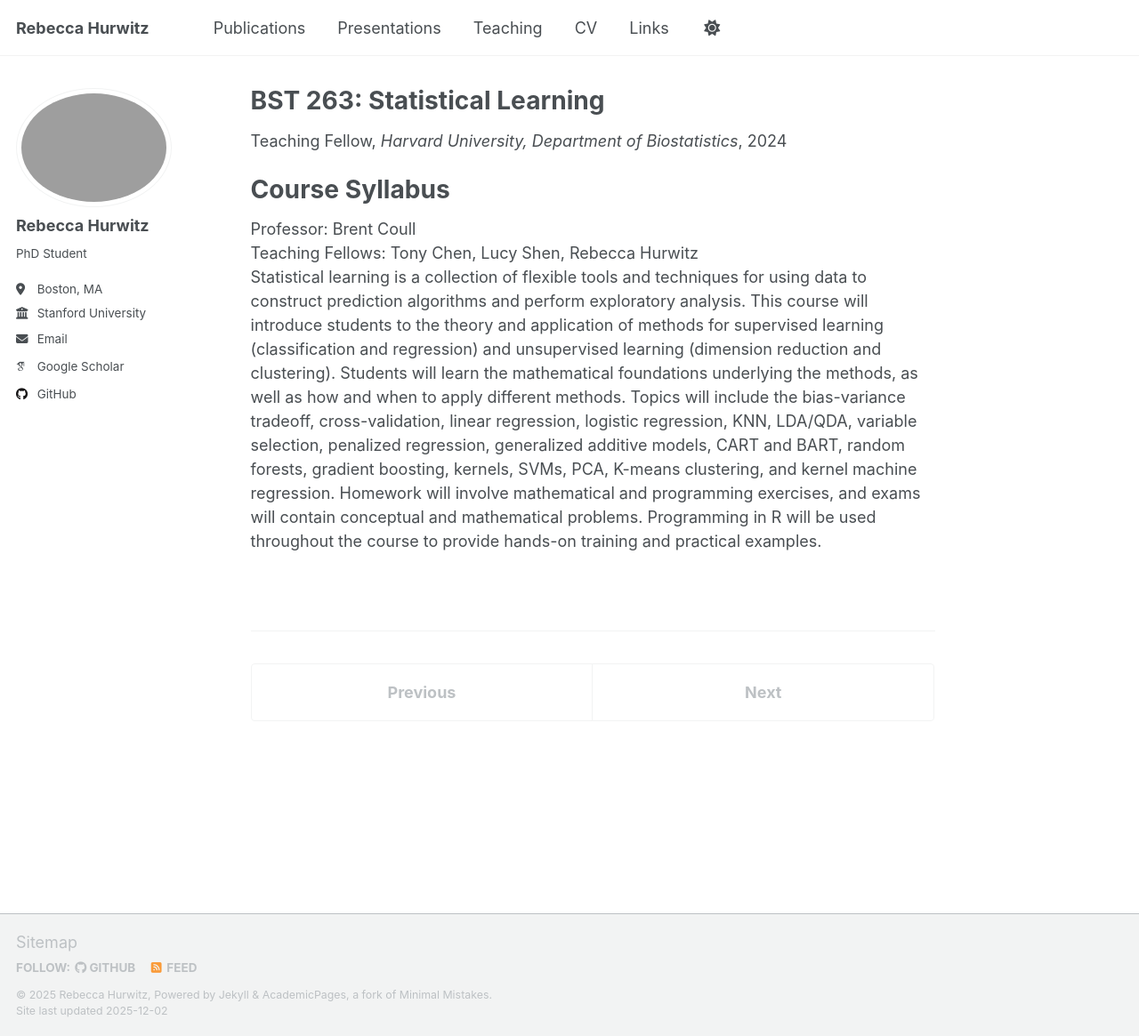
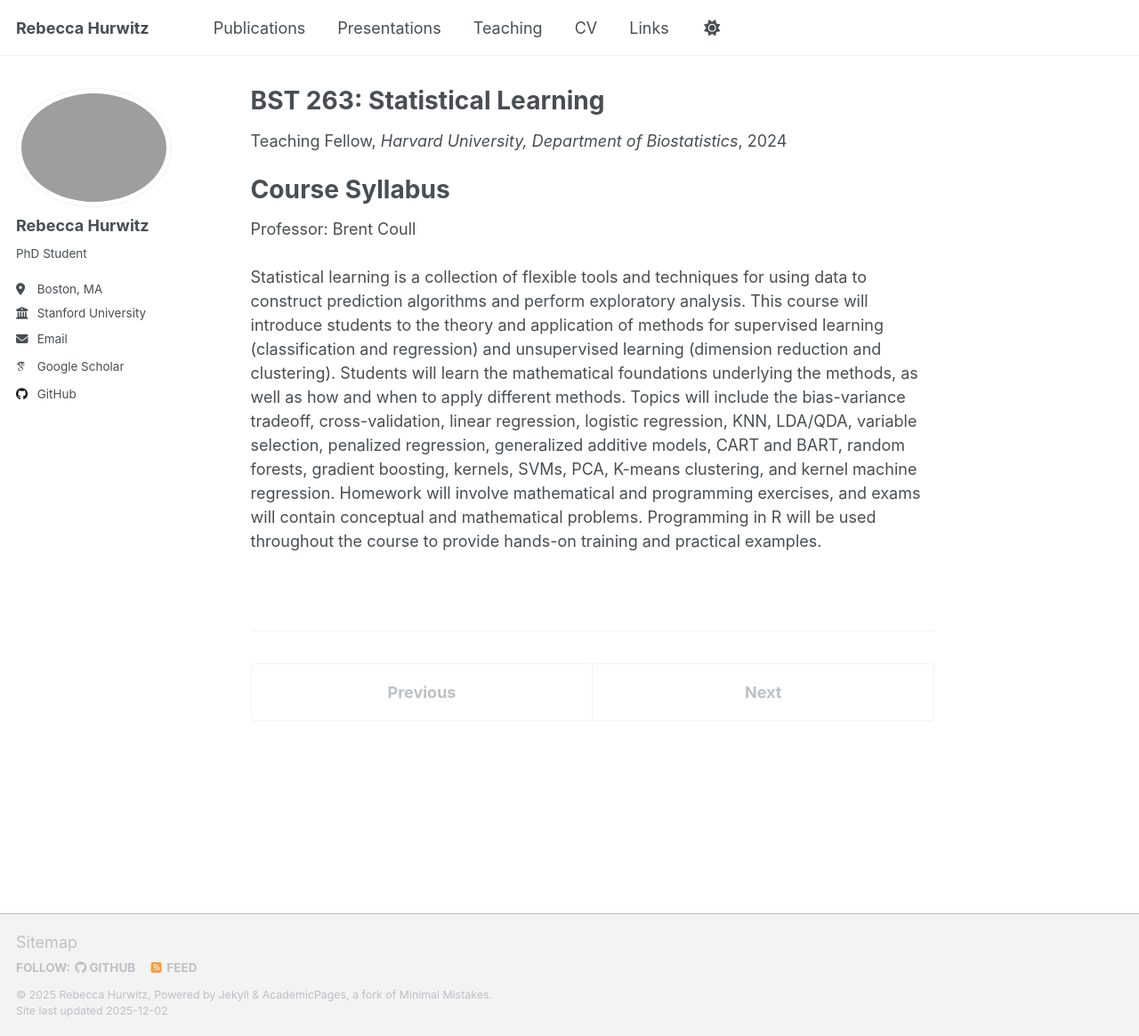
Before and after one commit to rebeccahurwitz/rebeccahurwitz.github.io, a Jekyll site: the page built from _teaching/biostat263.md, in a window 1280 px wide and 1165 px high. Shown: the whole window at 89% size. Built offline with Jekyll 4.4.1, drawn with Linux system fonts in a browser that asks for light colours; some web fonts are replaced; a script that is not in the unit is left out.

Commit message:
Update biostat263.md

```diff
--- a/_teaching/biostat263.md
+++ b/_teaching/biostat263.md
@@ -12,8 +12,6 @@ location: "Boston, MA"
 Course Syllabus
 ======
 Professor: Brent Coull
-<br>
-Teaching Fellows: Tony Chen, Lucy Shen, Rebecca Hurwitz
-<br>
+<br><br>
 Statistical learning is a collection of flexible tools and techniques for using data to construct prediction algorithms and perform exploratory analysis. This course will introduce students to the theory and application of methods for supervised learning (classification and regression) and unsupervised learning (dimension reduction and clustering). Students will learn the mathematical foundations underlying the methods, as well as how and when to apply different methods. Topics will include the bias-variance tradeoff, cross-validation, linear regression, logistic regression, KNN, LDA/QDA, variable selection, penalized regression, generalized additive models, CART and BART, random forests, gradient boosting, kernels, SVMs, PCA, K-means clustering, and kernel machine regression. Homework will involve mathematical and programming exercises, and exams will contain conceptual and mathematical problems. Programming in R will be used throughout the course to provide hands-on training and
 practical examples.
```
